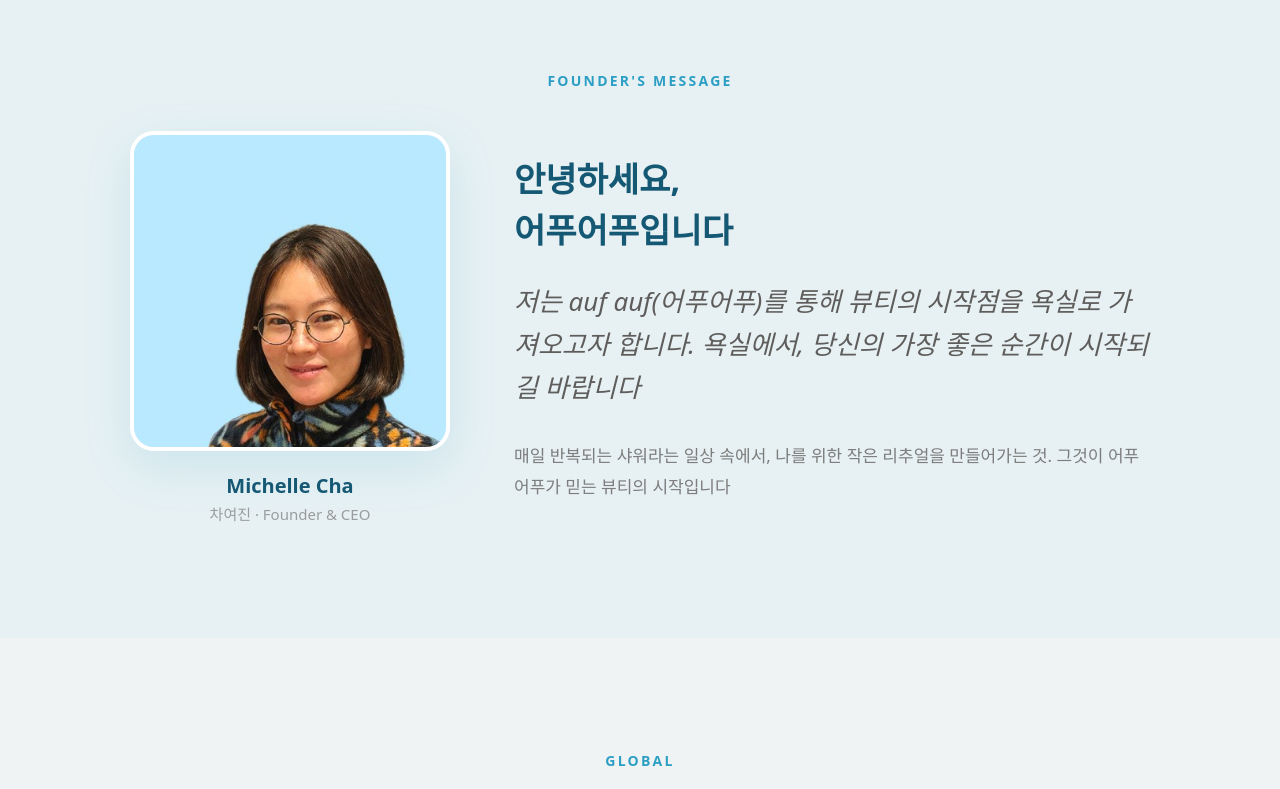
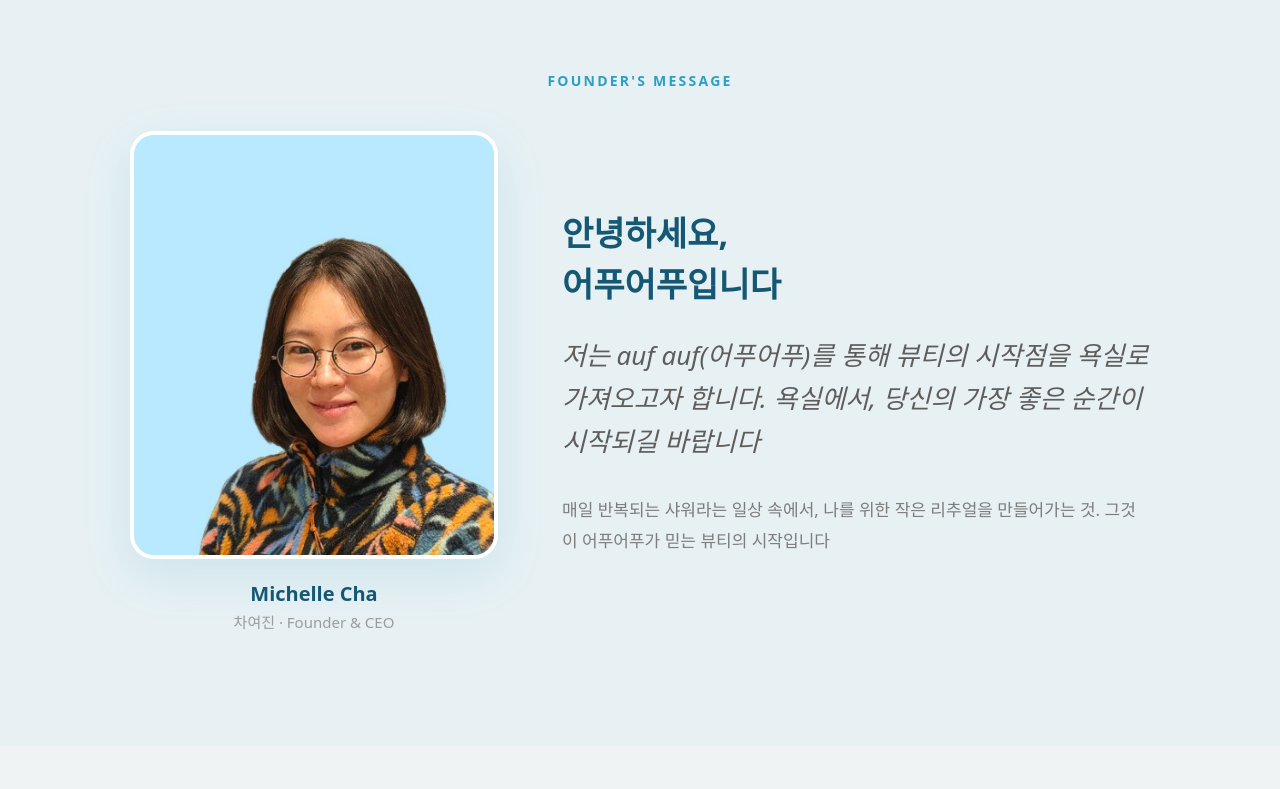
Before and after one commit to jakdangmoi99/aufauf-home, a Next.js app: page /about in a window 1280 px wide. Shown: the part 1540-2329 px from the top of the page. Built offline with nearby package versions, Linux system fonts and the light colour scheme.

Commit message:
About: full original founder photo, different hero bg

```diff
--- a/src/components/about/AboutHero.tsx
+++ b/src/components/about/AboutHero.tsx
@@ -4,7 +4,7 @@
       {/* Background image with subtle blur */}
       {/* eslint-disable-next-line @next/next/no-img-element */}
       <img
-        src="/images/hero-bg-3.png"
+        src="/images/hero-bg-4.png"
         alt=""
         className="absolute inset-0 w-full h-full object-cover"
         style={{ filter: "blur(4px) brightness(0.95) saturate(1.1)", transform: "scale(1.02)" }}
--- a/src/components/about/FounderMessage.tsx
+++ b/src/components/about/FounderMessage.tsx
@@ -7,14 +7,14 @@
         </span>
 
         <div className="flex flex-col md:flex-row items-center gap-12 md:gap-16">
-          {/* Founder photo — large */}
+          {/* Founder photo — full original */}
           <div className="flex-shrink-0">
-            <div className="w-[260px] h-[260px] md:w-[320px] md:h-[320px] rounded-3xl overflow-hidden shadow-[0_16px_48px_rgba(46,159,196,.15)] border-4 border-white">
+            <div className="rounded-3xl overflow-hidden shadow-[0_16px_48px_rgba(46,159,196,.15)] border-4 border-white">
               {/* eslint-disable-next-line @next/next/no-img-element */}
               <img
                 src="/images/founder.jpg"
                 alt="Michelle Cha"
-                className="w-full h-full object-cover object-top"
+                className="w-[280px] md:w-[360px] h-auto"
               />
             </div>
             <div className="text-center mt-5">
```
